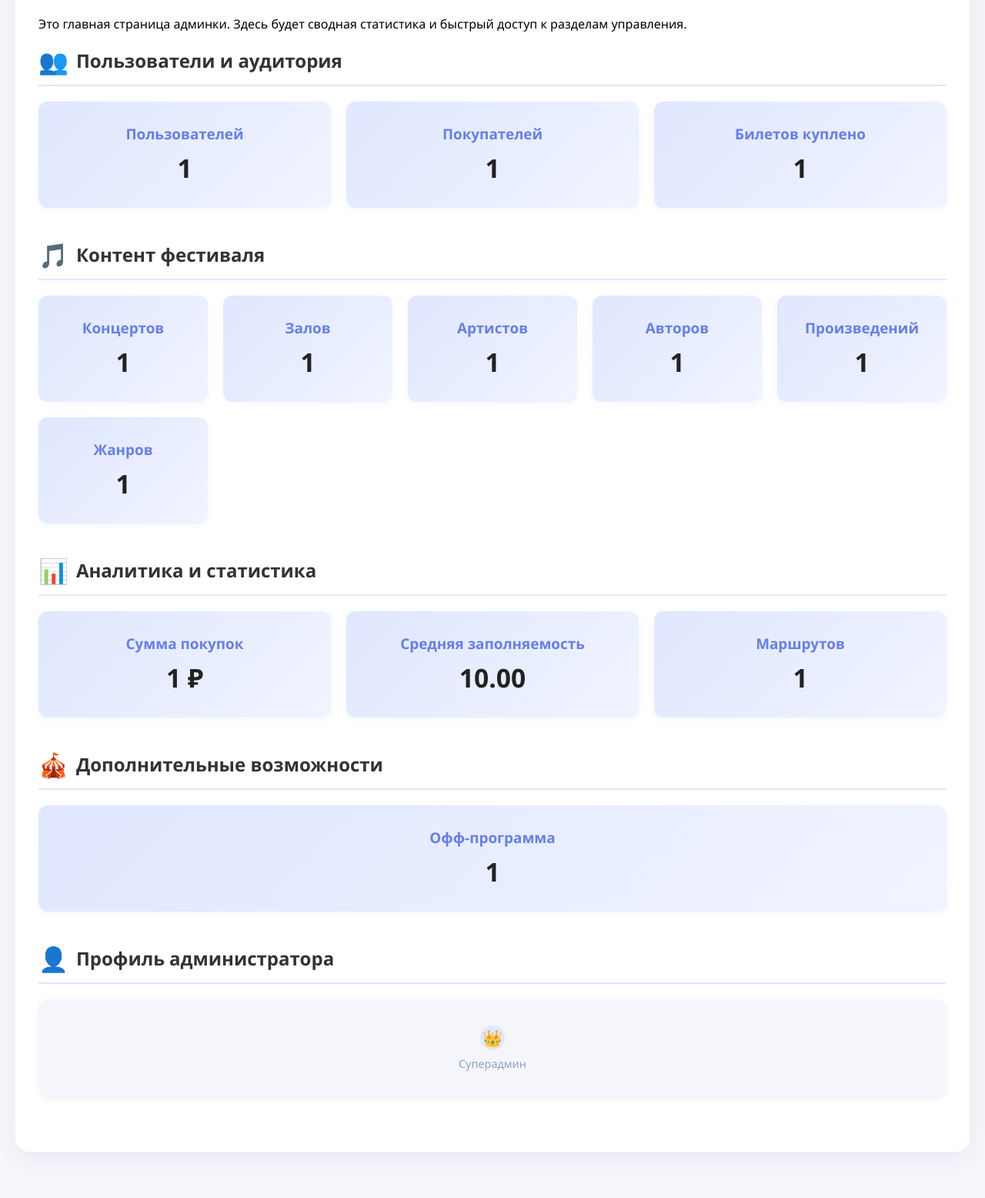
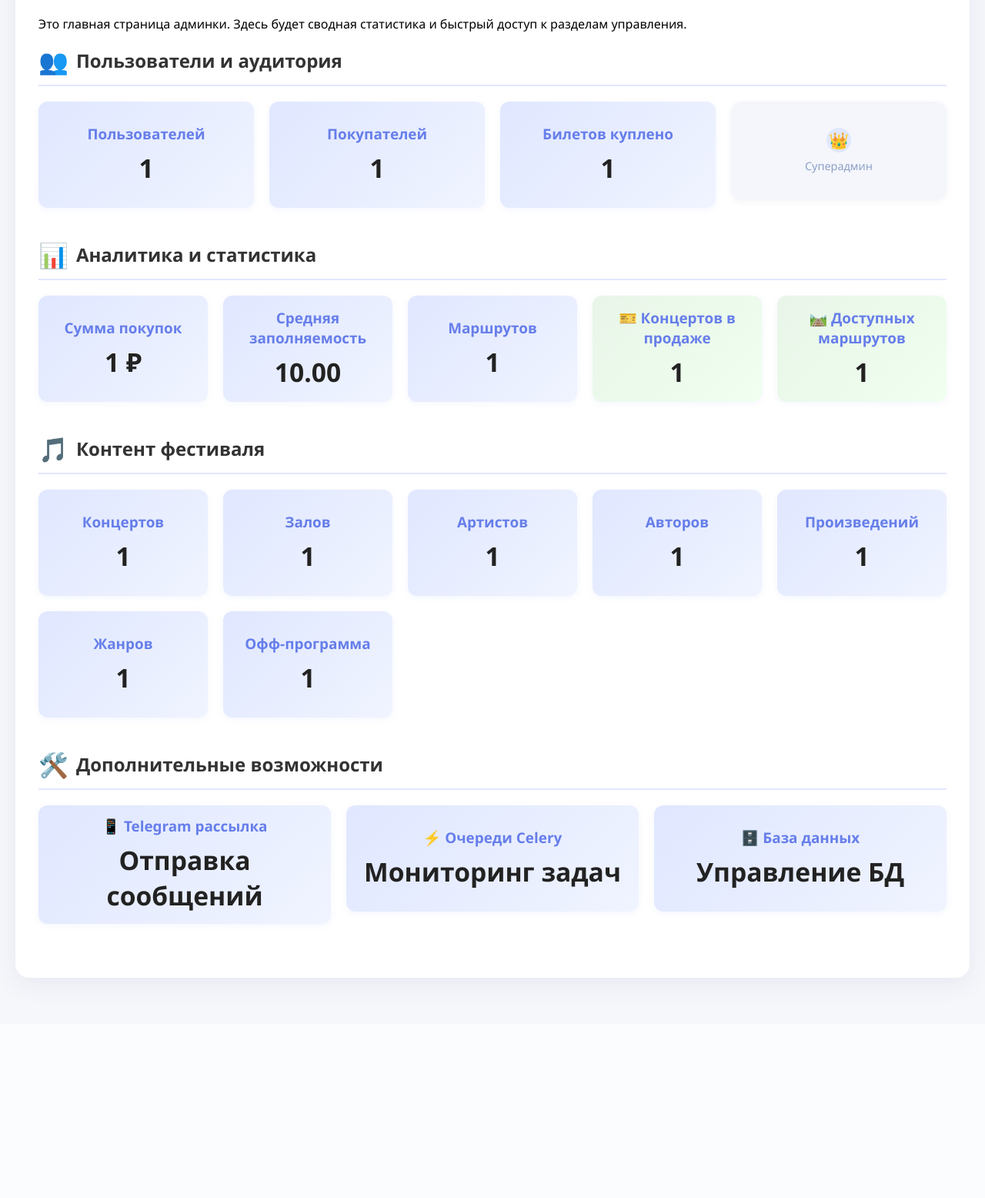
Before and after one commit to dmagog/Figaro, a Python web app: template app/templates/admin_index.html in a window 1280 px wide. Shown: the part 201-1757 px from the top of the page at 77% size. After the commit the page ends 1479 px from the top, so only its background shows below. Run offline with Jinja, Linux system fonts and the light colour scheme; the template is opened without the code that fills it: most values are stand-ins (such as "Sample title", 1, 10 or a date in 2020).

Commit message:
add new blocks for left concerts and routes at admin main page

```diff
--- a/app/templates/admin_index.html
+++ b/app/templates/admin_index.html
@@ -244,6 +244,47 @@
                         <p>{{ summary.tickets_count }}</p>
                     </div>
                 </a>
+                <a href="/profile" style="text-decoration:none; color:inherit;" title="Перейти в профиль">
+                    <div class="summary-card profile-card" style="cursor:pointer; transition:box-shadow 0.18s, background 0.18s;">
+                        <div class="profile-avatar">👑 </div>
+                        <div class="profile-info">
+                            <div class="profile-name">{{ user.name or user.email }}</div>
+                            <div class="profile-role">Суперадмин</div>
+                        </div>
+                    </div>
+                </a>
+            </div>
+        </div>
+
+        <!-- 📊 Аналитика и статистика -->
+        <div class="admin-section">
+            <div class="admin-section-title">
+                <span style="font-size: 1.3em;">📊</span>
+                Аналитика и статистика
+            </div>
+            <div class="admin-section-grid">
+                <div class="summary-card">
+                    <h3>Сумма покупок</h3>
+                    <p>{{ "{: }".format(summary.total_spent) }} ₽</p>
+                </div>
+                <div class="summary-card">
+                    <h3>Средняя заполняемость</h3>
+                    <p>{{ '%.2f' % summary.avg_fill }}</p>
+                </div>
+                <a href="/admin/routes/view" style="text-decoration:none; color:inherit;" title="Перейти к маршрутам">
+                    <div class="summary-card" style="cursor:pointer;">
+                        <h3>Маршрутов</h3>
+                        <p>{{ routes_count }}</p>
+                    </div>
+                </a>
+                <div class="summary-card" style="background: linear-gradient(135deg, #e8f5e8 0%, #f0fff0 100%);">
+                    <h3>🎫 Концертов в продаже</h3>
+                    <p>{{ summary.available_concerts_count or 0 }}</p>
+                </div>
+                <div class="summary-card" style="background: linear-gradient(135deg, #e8f5e8 0%, #f0fff0 100%);">
+                    <h3>🛤️ Доступных маршрутов</h3>
+                    <p>{{ summary.available_routes_count or 0 }}</p>
+                </div>
             </div>
         </div>
 
@@ -290,40 +331,6 @@
                         <p>{{ summary.genres_count or 0 }}</p>
                     </div>
                 </a>
-            </div>
-        </div>
-
-        <!-- 📊 Аналитика и статистика -->
-        <div class="admin-section">
-            <div class="admin-section-title">
-                <span style="font-size: 1.3em;">📊</span>
-                Аналитика и статистика
-            </div>
-            <div class="admin-section-grid">
-                <div class="summary-card">
-                    <h3>Сумма покупок</h3>
-                    <p>{{ "{: }".format(summary.total_spent) }} ₽</p>
-                </div>
-                <div class="summary-card">
-                    <h3>Средняя заполняемость</h3>
-                    <p>{{ '%.2f' % summary.avg_fill }}</p>
-                </div>
-                <a href="/admin/routes/view" style="text-decoration:none; color:inherit;" title="Перейти к маршрутам">
-                    <div class="summary-card" style="cursor:pointer;">
-                        <h3>Маршрутов</h3>
-                        <p>{{ routes_count }}</p>
-                    </div>
-                </a>
-            </div>
-        </div>
-
-        <!-- 🎪 Дополнительные возможности -->
-        <div class="admin-section">
-            <div class="admin-section-title">
-                <span style="font-size: 1.3em;">🎪</span>
-                Дополнительные возможности
-            </div>
-            <div class="admin-section-grid">
                 <a href="/admin/offprogram" style="text-decoration:none; color:inherit;" title="Перейти к офф-программе">
                     <div class="summary-card" style="cursor:pointer;">
                         <h3>Офф-программа</h3>
@@ -333,20 +340,29 @@
             </div>
         </div>
 
-        <!-- 👤 Профиль администратора -->
+        <!-- 🛠️ Дополнительные возможности -->
         <div class="admin-section">
             <div class="admin-section-title">
-                <span style="font-size: 1.3em;">👤</span>
-                Профиль администратора
+                <span style="font-size: 1.3em;">🛠️</span>
+                Дополнительные возможности
             </div>
             <div class="admin-section-grid">
-                <a href="/profile" style="text-decoration:none; color:inherit;" title="Перейти в профиль">
-                    <div class="summary-card profile-card" style="cursor:pointer; transition:box-shadow 0.18s, background 0.18s;">
-                        <div class="profile-avatar">👑 </div>
-                        <div class="profile-info">
-                            <div class="profile-name">{{ user.name or user.email }}</div>
-                            <div class="profile-role">Суперадмин</div>
-                        </div>
+                <a href="/admin/telegram" style="text-decoration:none; color:inherit;" title="Перейти к рассылке Telegram">
+                    <div class="summary-card" style="cursor:pointer;">
+                        <h3>📱 Telegram рассылка</h3>
+                        <p>Отправка сообщений</p>
+                    </div>
+                </a>
+                <a href="http://localhost:5555" target="_blank" style="text-decoration:none; color:inherit;" title="Открыть мониторинг Celery">
+                    <div class="summary-card" style="cursor:pointer;">
+                        <h3>⚡ Очереди Celery</h3>
+                        <p>Мониторинг задач</p>
+                    </div>
+                </a>
+                <a href="http://localhost:8080" target="_blank" style="text-decoration:none; color:inherit;" title="Открыть Adminer">
+                    <div class="summary-card" style="cursor:pointer;">
+                        <h3>🗄️ База данных</h3>
+                        <p>Управление БД</p>
                     </div>
                 </a>
             </div>
```
Also changed, not shown: app/services/crud/purchase.py (+14 -2 lines).
